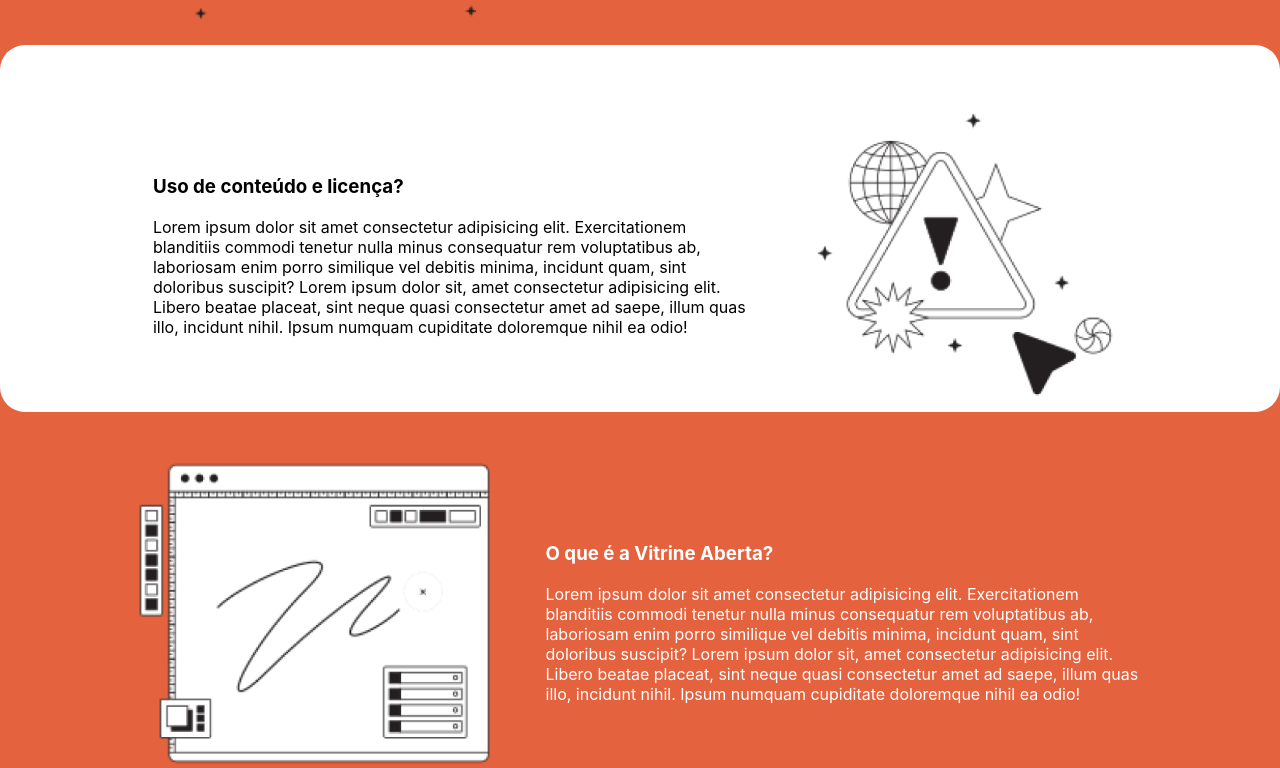
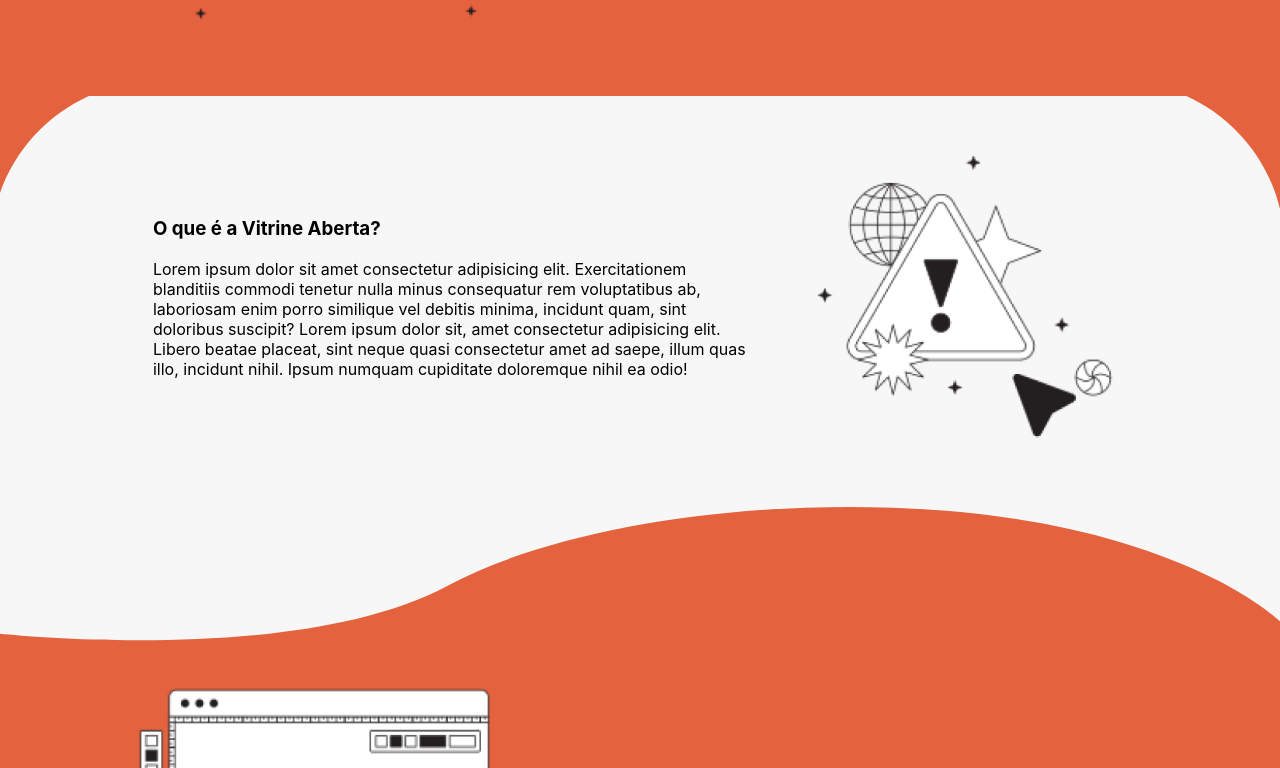
Before and after one commit to LuisGuilherme26/vitrine_aberta, a React (Create React App) app: page / in a window 1280 px wide. Shown: the part 4572-5340 px from the top of the page. Built offline with nearby package versions, Linux system fonts and the light colour scheme.

Commit message:
pagina sobre concluída

```diff
--- a/src/App.css
+++ b/src/App.css
@@ -515,36 +515,40 @@ nav button{
   max-width: 882px;
   margin-left: 4%;
 }
-#sobre img{
+#sobre .sobre-img{
   width: 300;
   max-width: 446px;
   max-height: 412px;
   height: 312px;
 }
-
 #sobre .sobre-licenca{
-  background-color: white;
-  padding-top: 4%;
   display: flex;
   justify-content: center;
   align-items: center;
-  color: black;
-  border-radius: 25px;
+
+  background-image: url('./media/retangulo.svg');
+  aspect-ratio: 960/300;
+  width: 100%;
+  background-repeat: no-repeat;
+  background-position: center;
+  background-size: cover;
+
+  padding-bottom: 15%;
+  margin-top: 4%;
 
 }
-
 #sobre .sobre-licenca .textos{
+  color: black;
   width: 600px;
   max-width: 882px;
   margin-right: 4%;
 }
-
 #sobre .sobre-soft-livre{
-  padding-top: 4%;
   display: flex;
   justify-content: center;
   align-items: center;
 }
+
 #sobre .sobre-soft-livre .textos{
   width: 600px;
   max-width: 882px;
--- a/src/components/Sobre.jsx
+++ b/src/components/Sobre.jsx
@@ -11,7 +11,7 @@ const Sobre = () => {
             </div>
             <section className='sobre-o-que-e'>
                 <div>
-                    <img src={img01} alt="" />
+                    <img src={img01} alt="" className='sobre-img' />
                 </div>
                 <div className='textos'>
                     <h3>O que é a Vitrine Aberta?</h3>
@@ -20,16 +20,16 @@ const Sobre = () => {
             </section>
             <section className='sobre-licenca'>
                 <div className='textos'>
-                    <h3>Uso de conteúdo e licença?</h3>
+                    <h3>O que é a Vitrine Aberta?</h3>
                     <p>Lorem ipsum dolor sit amet consectetur adipisicing elit. Exercitationem blanditiis commodi tenetur nulla minus consequatur rem voluptatibus ab, laboriosam enim porro similique vel debitis minima, incidunt quam, sint doloribus suscipit? Lorem ipsum dolor sit, amet consectetur adipisicing elit. Libero beatae placeat, sint neque quasi consectetur amet ad saepe, illum quas illo, incidunt nihil. Ipsum numquam cupiditate doloremque nihil ea odio!</p>
                 </div>
                 <div>
-                    <img src={img03} alt="" />
+                    <img src={img03} alt="" className='sobre-img' />
                 </div>
             </section>
             <section className='sobre-soft-livre'>
                 <div>
-                    <img src={img02} alt="" />
+                    <img src={img02} alt="" className='sobre-img' />
                 </div>
                 <div className='textos'>
                     <h3>O que é a Vitrine Aberta?</h3>
```
Also changed, not shown: src/media/retangulo.svg (added).
